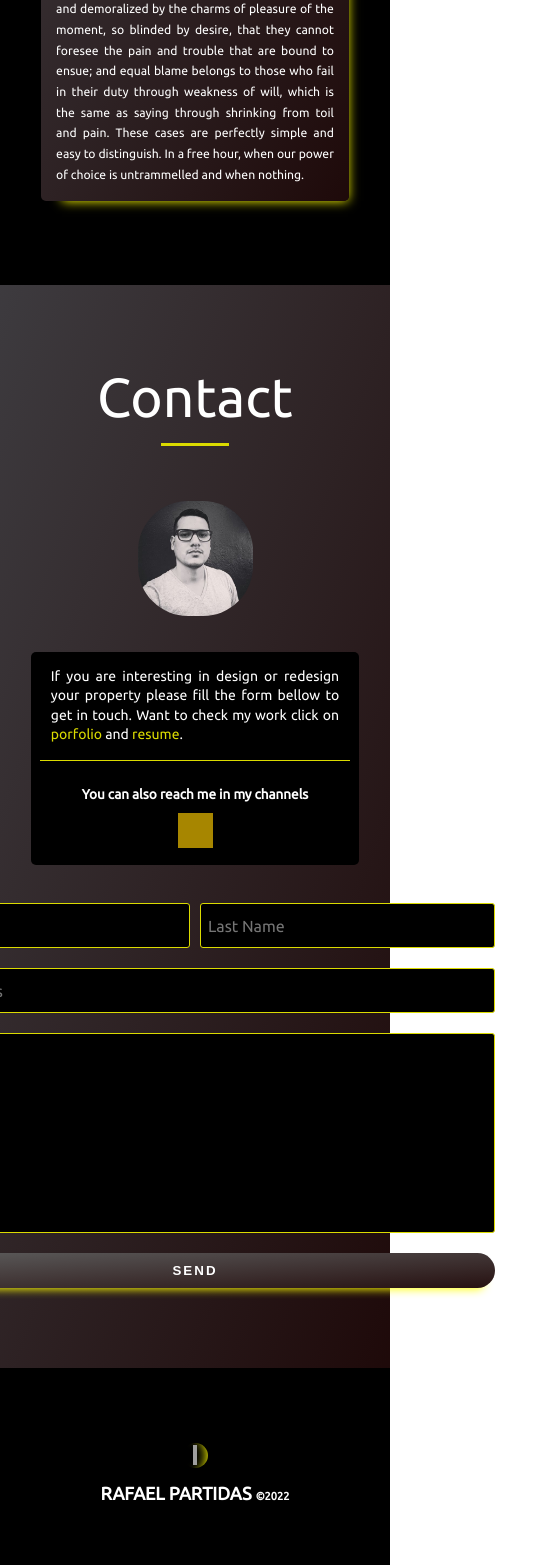
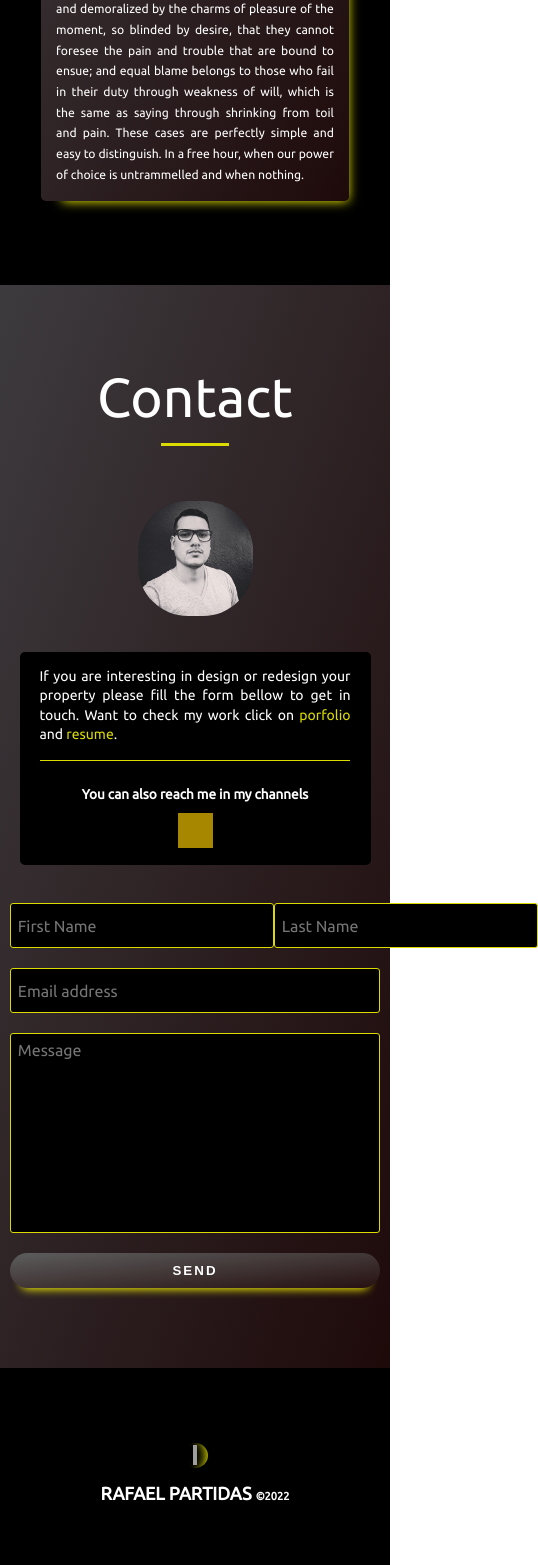
Before and after one commit to Alvarorf25/qbk-project, a React (Create React App) app: page / in a window 390 px wide. Shown: the part 4527-6092 px from the top of the page, 538 px wide, since content can reach past the window. Built offline with nearby package versions, Linux system fonts and the light colour scheme; grey boxes are pictures that could not be loaded; a web font is replaced by a local one.

Commit message:
fixed width for contact-box and responsive design of form component

```diff
--- a/src/components/contact-box/contact-box.styles.scss
+++ b/src/components/contact-box/contact-box.styles.scss
@@ -29,7 +29,7 @@
 }
 
 .thin-line {
-    width: 600px;
+    width: 99.5%;
     height: 0.1px;
     background-color: #dbdb00;
     margin: 15px 0px;
@@ -60,12 +60,8 @@
 //QUERY
 
 @media screen and (max-width: 50em) {
-    .contact-box {
-        width: 96%;
-    }
-
     .thin-line {
-        width: 107.5%;
+        width: 99.5%; //107.5
     }
 
     .contact-primary-text {
@@ -76,3 +72,9 @@
         font-size: 13.5px;
     }
 }
+
+@media screen and (max-width: 37.5em) {
+    .contact-box {
+        width: 90%;
+    }
+}
--- a/src/components/contact-section/contact.styles.scss
+++ b/src/components/contact-section/contact.styles.scss
@@ -4,5 +4,5 @@
     align-items: center;
     background-color: black;
     background-image: linear-gradient(to right bottom, rgb(122 117 125 / 50%), rgb(38 12 12 / 80%));
-    padding: 80px 24px;
+    padding: 80px 0px;
 }
--- a/src/components/form/form.styles.scss
+++ b/src/components/form/form.styles.scss
@@ -8,7 +8,7 @@
     justify-content: space-between;
 }
 
-@mixin form {
+@mixin form-style {
     border: solid 0.2px #dbdb00;
     background-color: black;
     border-radius: 3px;
@@ -19,20 +19,20 @@
 }
 
 .input-names {
-    @include form;
+   @include form-style;
     width: 295px;
     height: 45px;
 }
 
 .input-email {
-    @include form;
+    @include form-style;
     width: 600px;
     height: 45px;
     margin: 20px 0px;
 }
 
 .input-message {
-    @include form;
+    @include form-style;
     width: 600px;
     height: 200px;
     margin-bottom: 20px;
@@ -82,3 +82,19 @@ input:-webkit-autofill:active {
         box-shadow: 0px 10px 10px -11px yellow;
     }
 }
+
+//MEDIA QUERY
+
+@media screen and (max-width: 37.5em) {
+    .form-names {
+        width: 95vw;
+    }
+
+    .input-email {
+        width: 95vw;
+    }
+
+    .input-message {
+        width: 95vw;
+    }
+}
```
